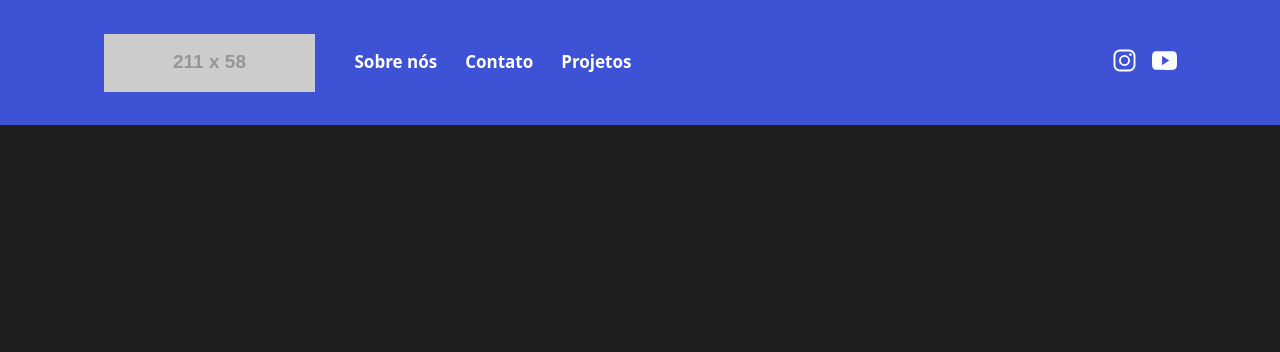
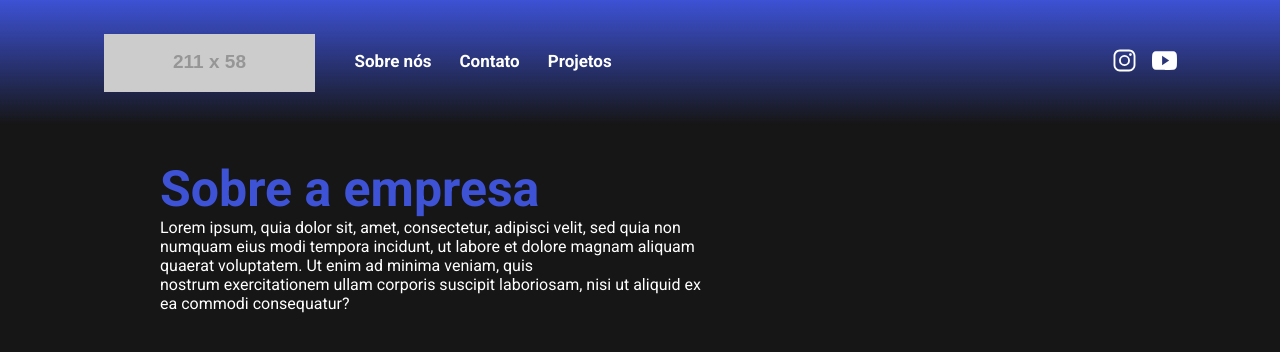
Before and after one commit to Brun0HM/Nova-pasta, a plain HTML site: page index.html in a window 1280 px wide. Drawn offline with nearby package versions, Linux system fonts and the light colour scheme; placeholder pictures from the web are drawn by us.

Commit message:
Adicionei o sobre

```diff
--- a/css/style.css
+++ b/css/style.css
@@ -1,9 +1,11 @@
+@import url("https://fonts.googleapis.com/css2?family=Roboto:ital,wght@0,100;0,300;0,400;0,500;0,700;0,900;1,100;1,300;1,400;1,500;1,700;1,900&display=swap");
+
 body {
   margin: 0;
   padding: 0;
   box-sizing: border-box;
   font-family: Helvetica, sans-serif;
-  background: #1e1e1e;
+  background: #161616;
 }
 
 .fullcontainer {
@@ -21,7 +23,7 @@ header {
   right: 0;
   z-index: 1000;
 
- background: #3D52D5;
+  background: linear-gradient(to bottom, #3d52d5, #000e6c00);
 }
 
 .container {
@@ -46,13 +48,13 @@ header {
   display: block;
   text-decoration: none;
   font-size: 17px;
-  font-weight: 700;
-  font-family: system-ui, -apple-system, BlinkMacSystemFont, 'Segoe UI', Roboto, Oxygen, Ubuntu, Cantarell, 'Open Sans', 'Helvetica Neue', sans-serif;
+  font-family: "Roboto";
+  font-weight: bold;
   border-bottom: solid 3px transparent;
 }
 .main-navigation a:hover,
 .main-navigation a:focus {
-  border-color: #3D52D5;
+  border-color: #3d52d5;
 }
 
 .site-header-main {
@@ -75,3 +77,17 @@ header {
   text-decoration: none;
   color: #fff;
 }
+
+.sobre {
+  color: #fff;
+  margin: 160px;
+  max-width: 560px;
+  font-family: "Roboto";
+  font-weight: normal;
+}
+#sobre {
+  color: #3d52d5;
+  text-decoration: none;
+  font-size: 50px;
+  font-weight: bold;
+}
--- a/index.html
+++ b/index.html
@@ -19,7 +19,6 @@
               <li><a href="">Sobre nós</a></li>
               <li><a href="">Contato</a></li>
               <li><a href="">Projetos</a></li>
-
             </ul>
           </nav>
           <div class="sec-menu">
@@ -27,11 +26,23 @@
               <ion-icon name="logo-instagram"></ion-icon>
             </a>
             <a href="" class="insta" target="_blank">
-              <ion-icon name="logo-youtube" ></ion-icon>
+              <ion-icon name="logo-youtube"></ion-icon>
             </a>
           </div>
         </div>
       </header>
+      <div class="sobre">
+        <div id="sobre">Sobre a empresa</div>
+        <div>
+          Lorem ipsum, quia dolor sit, amet, consectetur, adipisci velit,
+          sed quia non numquam eius modi tempora incidunt, ut labore et dolore
+          magnam aliquam quaerat voluptatem. Ut enim ad minima veniam, quis
+          nostrum exercitationem ullam corporis suscipit laboriosam, nisi ut
+          aliquid ex ea commodi consequatur?
+        </div>
+      </div>
+
+
     </div>
   </body>
   <script
```
Lines whose indentation alone changed are shown as unchanged.
